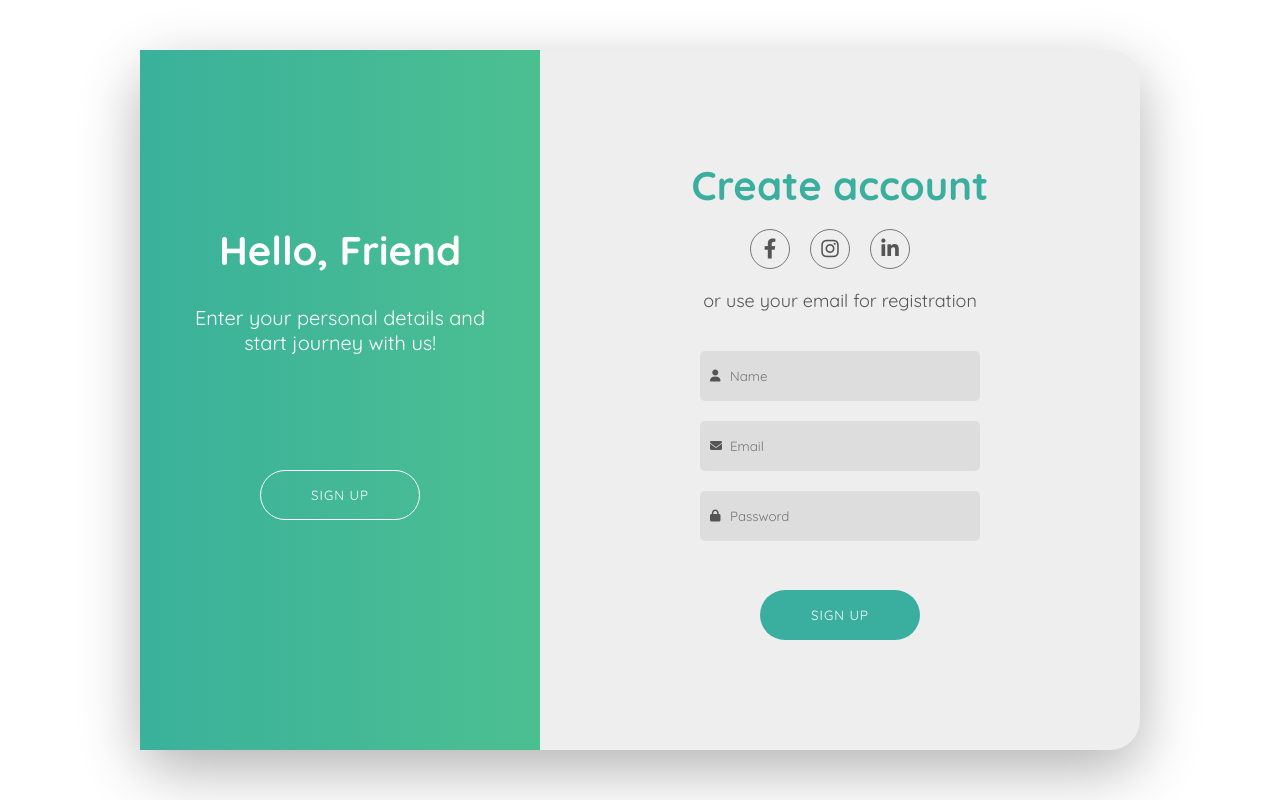
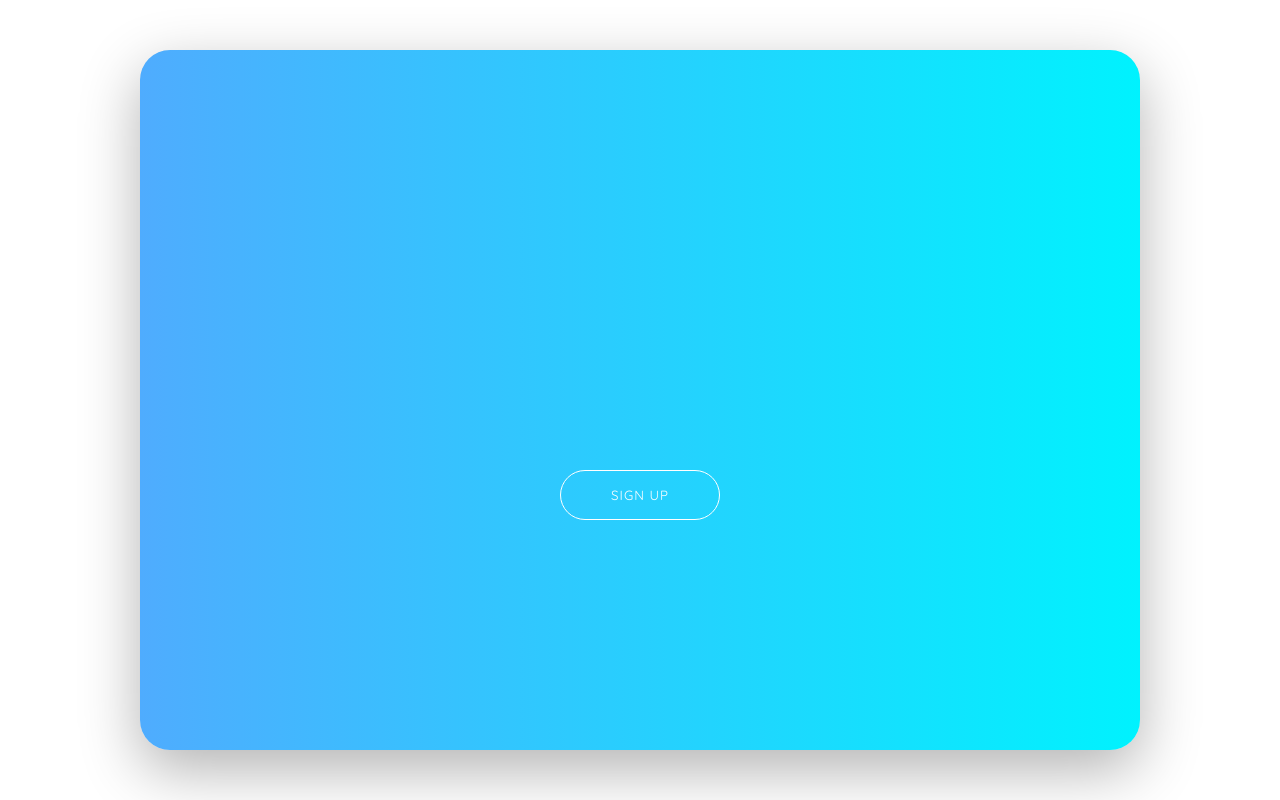
Before and after one commit to jhenals/Web_Projects, a plain HTML site: page Sign_Up_Form/index.html in a window 1280 px wide. Drawn offline with Linux system fonts and the light colour scheme.

Commit message:
update html, css and add js

```diff
--- a/Sign_Up_Form/index.html
+++ b/Sign_Up_Form/index.html
@@ -24,7 +24,7 @@
           <h1>Hello, Friend</h1>
           <p>Enter your personal details and start journey with us!</p>
         </div>
-        <div class="green-bg">
+        <div class="blue-bg">
           <button type="button">Sign Up</button>
         </div>
         <form class="signup-form">
@@ -52,8 +52,6 @@
       </div>
     </div>
 
-    <script>
-      src = "script.js";
-    </script>
+    <script src="script.js"></script>
   </body>
 </html>
--- a/Sign_Up_Form/script.js
+++ b/Sign_Up_Form/script.js
@@ -0,0 +1,6 @@
+const container = document.querySelector(".container");
+const signUpBtn = document.querySelector(".blue-bg button");
+
+signUpBtn.addEventListener("click", () => {
+  container.classList.toggle("change");
+});
--- a/Sign_Up_Form/style.css
+++ b/Sign_Up_Form/style.css
@@ -25,16 +25,22 @@ html{
   border-radius: 3rem;
   box-shadow: 0 2rem 6rem rgba(0, 0, 0, 0.3);
   position: relative;
+  overflow: hidden;
 }
 
 .banner{
   position: absolute;
   top:25%;
-  left:5rem;
+  left:-30rem;
   text-align: center;
   color: #fff;
   width: 30rem;
   z-index: 100;
+  transition: left 0.8s;
+}
+
+.container.change .banner{
+  left: 5rem;
 }
 
 .banner h1{
@@ -44,20 +50,24 @@ html{
 
 .banner p{
   font-size: 2rem;
-
 }
 
-.green-bg{
-  width: 40%;
+.blue-bg{
+  width: 100%;
   height: 100%;
-  background: linear-gradient(to right, #3ab19b, #4cbf91);
+  background: linear-gradient(to right, #4facfe , #00f2fe);
   position: absolute;
   top:0;
   left:0;
-
+  z-index:50 ;
+  transition: width 1.5s cubic-bezier(0.19, 1, 0.22, 1);
 }
 
-.green-bg button{
+.container.change .blue-bg{
+  width: 40%;
+}
+
+.blue-bg button{
   position: absolute;
   top: 60%;
   left: 50%;
@@ -78,17 +88,22 @@ html{
   height: 100%;
   position: absolute;
   top: 0;
-  left: 40rem;
+  left: 0;
   display: flex;
   flex-direction: column;
   justify-content: space-around;
   align-items: center;
   padding: 10rem 0;
+  transition: left 1.5s cubic-bezier(0.19, 1, 0.22, 1);
+}
+
+.container.change .signup-form{
+  left: 40rem;
 }
 
 .signup-form h1{
   font-size: 4rem;
-  color: #3aaf9f;
+  color: #4facfe;
 }
 
 .social-media{
@@ -139,7 +154,7 @@ html{
 .signup-form button{
   width: 16rem;
   height: 5rem;
-  background-color: #3aaf9f;
+  background-color: #4facfe;
   border: none;
   border-radius: 3rem;
   text-transform: uppercase;
```
